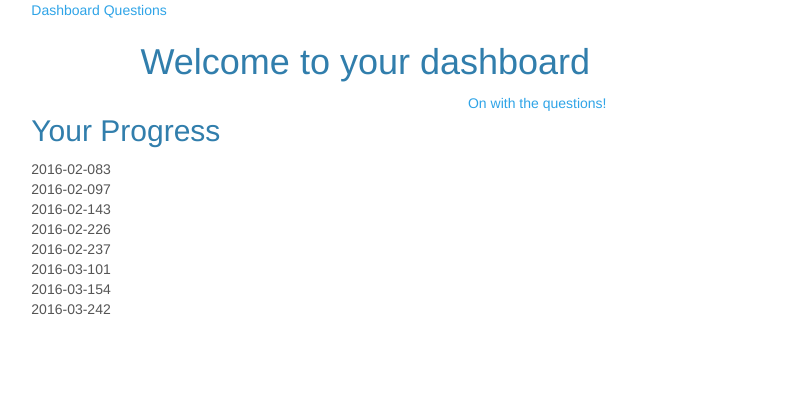
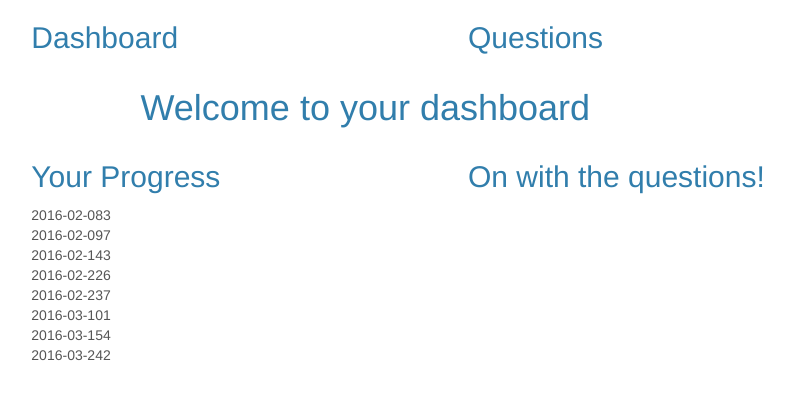
Before and after one commit to Jake1991/Project_3, a Django app: page /dashboard/ in a window 1280 px wide. Shown: the top 400 px of the page, without its empty margins (187-980 px from the left). Run offline with Django 3.2, Linux system fonts and the light colour scheme; a user stored in the database is signed in; data comes from the database, SQL or seed files in the repository; some libraries are stand-ins or nearby versions.

Commit message:
not sure again

```diff
--- a/mysite/dashboard/templates/dashboard/base.html
+++ b/mysite/dashboard/templates/dashboard/base.html
@@ -1,5 +1,5 @@
 <!-
-TODO Sort out file structure and consoolidate base into one single file. Apply base to the questions pages
+TODO Sort out file structure and consolidate base into one single file. Apply base to the questions pages
 ->
 <!DOCTYPE html>
 {% load staticfiles %}
@@ -17,7 +17,10 @@ TODO Sort out file structure and consoolidate base into one single file. Apply b
         {% block header %}
         <div class='row'>
             <!-- TODO add reverse urls to dashboard and questions -->
-        	<div class='col-xs-2'></div><div class='col-xs-8'><a> Dashboard </a><a> Questions </a></div><div class='col-xs-2'></div>
+        	<div class='col-xs-2'></div>
+            <div class='col-xs-4'><a href='/dashboard'><h2>Dashboard</h2></a></div>
+            <div class='col-xs-4'><a href='/questions/simple_question'><h2>Questions</h2></a></div>
+            <div class='col-xs-2'></div>
         </div>
         {% endblock %}
     </div>
--- a/mysite/dashboard/templates/dashboard/dashboard.html
+++ b/mysite/dashboard/templates/dashboard/dashboard.html
@@ -28,7 +28,7 @@
 		</table>
 		</div>
 		<div class='col-xs-6'>
-		<a href='{{ question_url }}'> On with the questions! </a>
+		<a href='{{ question_url }}'><h2>On with the questions!</h2></a>
 		</div>
 	</div>
 	{% endblock %}
--- a/mysite/questions/templates/questions.html
+++ b/mysite/questions/templates/questions.html
@@ -1,3 +1,7 @@
+{% extends 'dashboard/base.html' %}
+
+{% block content %}
+
 {% load staticfiles %}
 <head>
 	<script src="https://maxcdn.bootstrapcdn.com/bootstrap/3.3.6/js/bootstrap.min.js"></script>
@@ -22,3 +26,5 @@
 	</div>
 </div>
 {% endfor %}
+
+{% endblock %}
```
Also changed, not shown: mysite/questions/templates/verify.html (+13 -1 lines).
